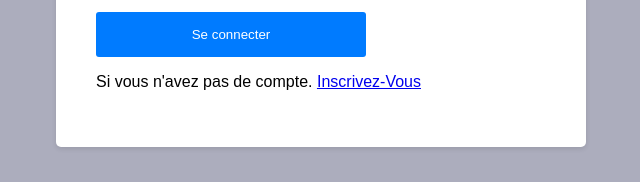
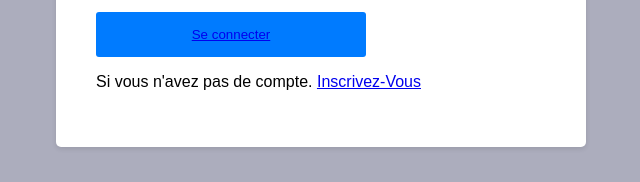
Before and after one commit to johnjaykassi/kassiprojects, a plain HTML site: page login.html in a window 1280 px wide. Shown: the part 359-541 px from the top of the page, 319-959 px from the left. Drawn offline with Linux system fonts and the light colour scheme.

Commit message:
nouveau lien

```diff
--- a/login.html
+++ b/login.html
@@ -18,7 +18,7 @@
               <label for="password">Mot de passe :</label>
               <input type="password" id="password" name="password" placeholder="Entrez votre mot de passe " required>
             </div>
-            <button type="submit">Se connecter</button>
+            <button type="submit"><a href="index.html">Se connecter</a></button>
           </form>
           <p>Si vous n'avez pas de compte. <a href="registration.html">Inscrivez-Vous</a></p>
     </div>
```
